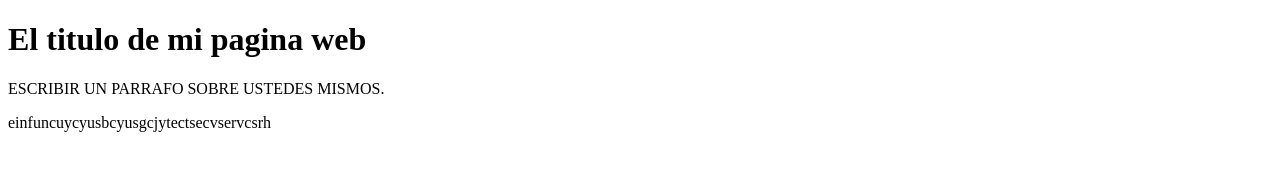
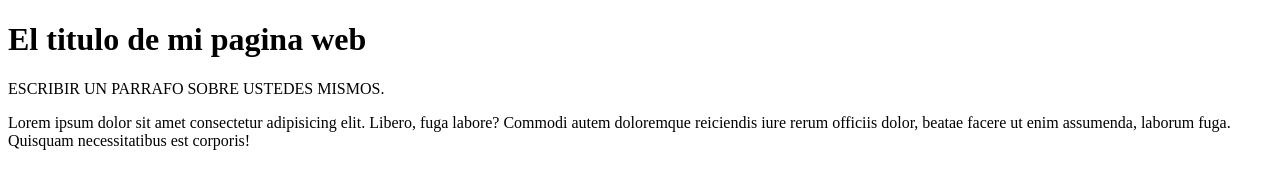
Before and after one commit to ferjoaguilar/utec-seminary, a plain HTML site: page index.html in a window 1280 px wide. Drawn offline with Linux system fonts and the light colour scheme.

Commit message:
He agregado un lorem ipsum

```diff
--- a/index.html
+++ b/index.html
@@ -13,7 +13,7 @@
     </p>
 
     <p>
-        einfuncuycyusbcyusgcjytectsecvservcsrh
+        Lorem ipsum dolor sit amet consectetur adipisicing elit. Libero, fuga labore? Commodi autem doloremque reiciendis iure rerum officiis dolor, beatae facere ut enim assumenda, laborum fuga. Quisquam necessitatibus est corporis!
     </p>
 </body>
 </html>
```
